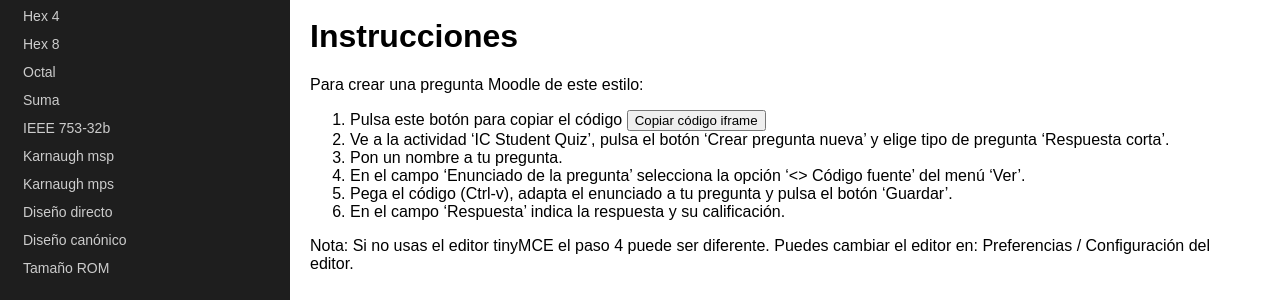
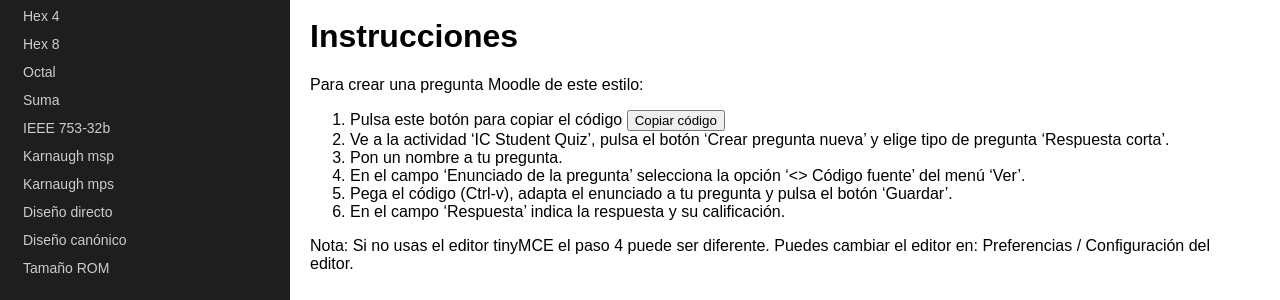
Before and after one commit to mglfcn/ic-student-quiz, a Jekyll site: the page built from minterm.md, in a window 1280 px wide. Shown: the part 389-689 px from the top of the page. Built offline with Jekyll 4.4.1, drawn with Linux system fonts in a browser that asks for light colours.

Commit message:
Update minterm.md

```diff
--- a/minterm.md
+++ b/minterm.md
@@ -131,7 +131,7 @@ Formato de respuesta: m6v<br><meta charset="UTF-8">
 # Instrucciones
 
 Para crear una pregunta Moodle de este estilo:
-1. Pulsa este botón para copiar el código <button onclick="copiar_codigo()">Copiar código iframe</button>
+1. Pulsa este botón para copiar el código <button onclick="copiar_codigo()">Copiar código</button>
 2. Ve a la actividad 'IC Student Quiz', pulsa el botón 'Crear pregunta nueva' y elige tipo de pregunta 'Respuesta corta'.
 3. Pon un nombre a tu pregunta.
 4. En el campo 'Enunciado de la pregunta' selecciona la opción '<> Código fuente' del menú 'Ver'.
```
